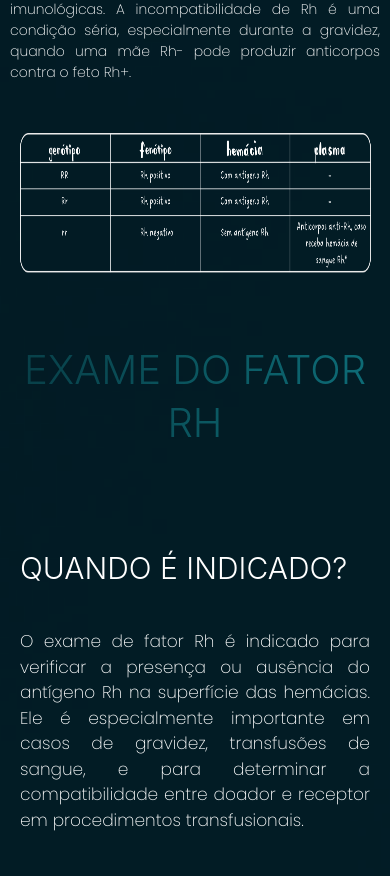
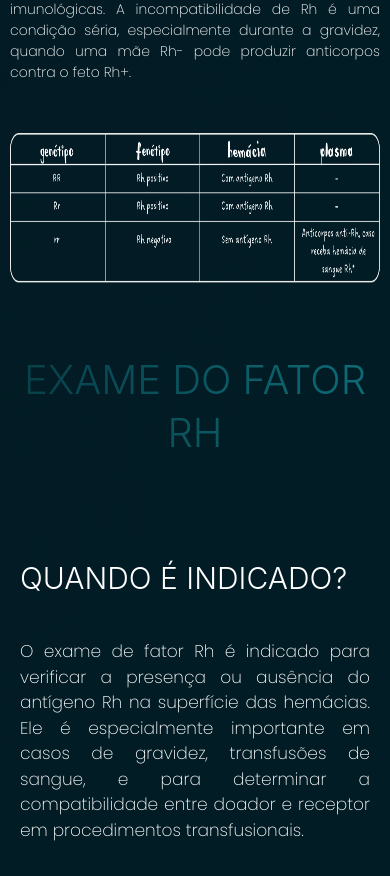
Before and after one commit to Matheus1415/Mendel, a React (Vite) app: page /sistema-rh in a window 390 px wide. Shown: the part 5940-6816 px from the top of the page. Built offline with nearby package versions, Linux system fonts and the light colour scheme.

Commit message:
mais um de responsividade

```diff
--- a/src/pages/FatorRh/TableSection.jsx
+++ b/src/pages/FatorRh/TableSection.jsx
@@ -1,7 +1,11 @@
-import { Box, Heading, Text, Image } from "@chakra-ui/react";
+import { Box, Heading, Text, Image, useBreakpointValue } from "@chakra-ui/react";
 import ilustracao_tabela from "../../images/ilustracao_tabelaRH.png"
+import { m } from "framer-motion";
 
 export function TableSection() {
+
+    const imageH = useBreakpointValue({base: '150px', sm:"150px", m: '150px', lg:"300px"})
+
     return (
         <Box>
             <Heading
@@ -39,12 +43,11 @@ export function TableSection() {
                     Pessoas com sangue Rh positivo podem receber tanto sangue Rh positivo quanto negativo, mas pessoas com sangue Rh negativo só podem receber sangue Rh negativo, para evitar reações imunológicas. A incompatibilidade de Rh é uma condição séria, especialmente durante a gravidez, quando uma mãe Rh- pode produzir anticorpos contra o feto Rh+.
                 </Text>
             </Box>
-            <Box margin="0 auto" width="90%" marginTop="30px" h="140px" >
+            <Box margin="0 auto" width="95%" marginTop="30px" h={imageH}  >
                 <Image
                     src={ilustracao_tabela}
                     width="100%"
                     height="100%"
-                    maxH="140px"
                     maxW="1110px"
                     margin="0 auto"
                 />
```
